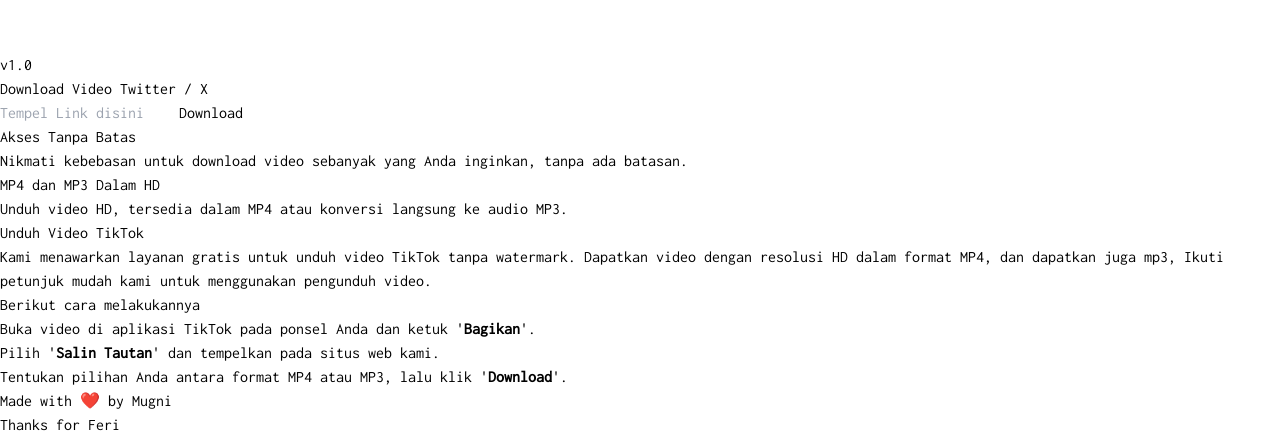
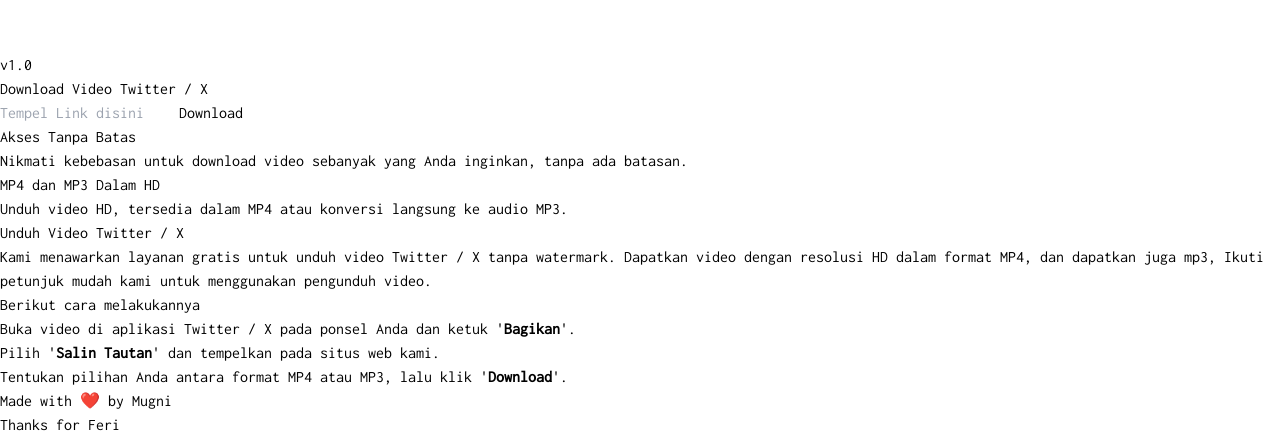
Before and after one commit to mugni1/downloader-tolls, a React (Vite) app: page /twitter-x in a window 1280 px wide. Shown: the part 476-913 px from the top of the page. Built offline with nearby package versions, Linux system fonts and the light colour scheme.

Commit message:
modified tutorial title on twitterX

```diff
--- a/src/pages/TwitterX.jsx
+++ b/src/pages/TwitterX.jsx
@@ -84,7 +84,7 @@
         {/* end Data Video and audio and decription  */}
       </Container2>
 
-      <Tutorial name="TikTok" bg="bg-slate-600" text="text-slate-600" />
+      <Tutorial name="Twitter / X" bg="bg-slate-600" text="text-slate-600" />
 
       <Footer />
     </>
```
